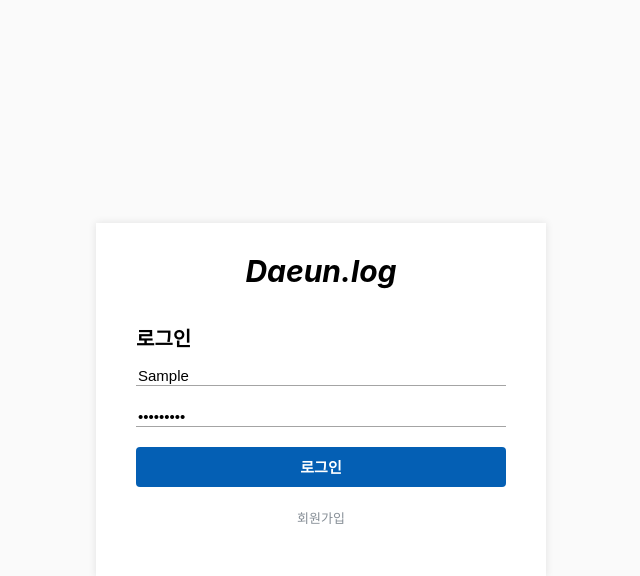
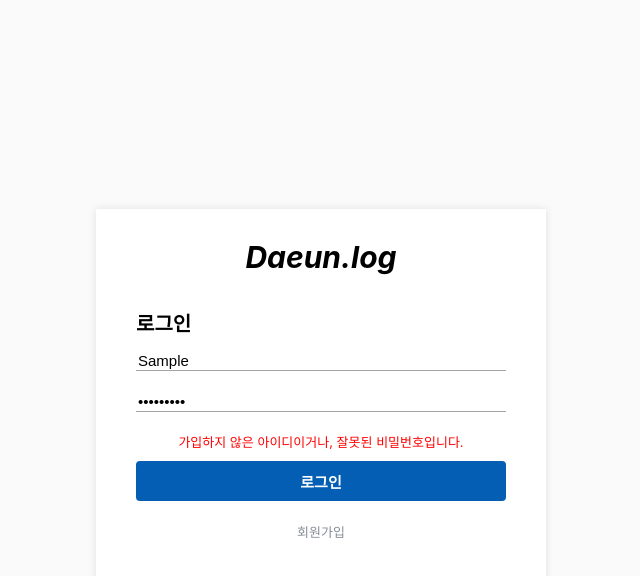
Before and after one commit to dekim1028/Blog, a React (Create React App) app in the folder blog-frontend/: page /login in a window 1280 px wide. Both pictures are taken after typing "Sample", "Sample123" into the empty fields and a click on the button "로그인". Shown: the top 576 px of the page, without its empty margins (319-959 px from the left). Built offline with nearby package versions, Linux system fonts and the light colour scheme; no server answers.

Commit message:
Implement membership authentication error message handling

```diff
--- a/blog-frontend/src/components/auth/AuthForm.js
+++ b/blog-frontend/src/components/auth/AuthForm.js
@@ -22,7 +22,13 @@ const AuthFooter = styled.div`
     }
 `;
 
-const AuthForm = ({type, form, onChange, onSubmit}) => {
+const ErrorBox = styled.div`
+    color:red;
+    font-size: 13px;
+    margin-bottom: 10px;
+`;
+
+const AuthForm = ({type, form, onChange, onSubmit, error}) => {
     return (
         <div className="AuthForm">
             <h1 className="type_text">
@@ -37,6 +43,7 @@ const AuthForm = ({type, form, onChange, onSubmit}) => {
                 {type==='signup'&&(
                     <InputBox name="username" type="text" placeholder="이름" value={form.username} onChange={onChange}/>
                 )}
+                {error&&<ErrorBox>{error}</ErrorBox>}
                 <button className="type_btn">
                     {type==='login'?'로그인':'회원가입'}
                 </button>
--- a/blog-frontend/src/containers/auth/LoginForm.js
+++ b/blog-frontend/src/containers/auth/LoginForm.js
@@ -1,12 +1,12 @@
-import React from 'react';
+import React, { useEffect, useState } from 'react';
+import { useDispatch, useSelector } from 'react-redux';
 import AuthForm from '../../components/auth/AuthForm';
-import { useDispatch, useSelector } from 'react-redux';
 import { changeField, initializeForm, login } from '../../modules/auth';
 import { check } from '../../modules/user';
-import { useEffect } from 'react';
 import { withRouter } from 'react-router-dom';
 
 const LoginForm = ({history}) => {
+    const [error, setError] = useState('');
     const dispatch = useDispatch();
 
     const {form, auth, authError, user} = useSelector(({auth,user})=>({
@@ -41,8 +41,7 @@ const LoginForm = ({history}) => {
 
     useEffect(()=>{
         if(authError){
-            console.log("오류발생");
-            console.log(authError);
+            setError("가입하지 않은 아이디이거나, 잘못된 비밀번호입니다.");
             return;
         }
         if(auth){
@@ -64,6 +63,7 @@ const LoginForm = ({history}) => {
             form={form}
             onChange={onChange}
             onSubmit={onSubmit}
+            error={error}
         />
     );
 };
--- a/blog-frontend/src/containers/auth/SignUpForm.js
+++ b/blog-frontend/src/containers/auth/SignUpForm.js
@@ -1,12 +1,12 @@
-import React from 'react';
+import React, { useEffect,useState } from 'react';
 import AuthForm from '../../components/auth/AuthForm';
 import { useDispatch, useSelector } from 'react-redux';
 import { changeField, initializeForm, signup } from '../../modules/auth';
 import { check } from '../../modules/user';
-import { useEffect } from 'react';
 import { withRouter } from 'react-router-dom';
 
 const SignUpForm = ({history}) => {
+    const [error, setError] = useState('');
     const dispatch = useDispatch();
 
     const {form, auth, authError, user} = useSelector(({auth, user})=>({
@@ -30,8 +30,16 @@ const SignUpForm = ({history}) => {
     const onSubmit = e =>{
         e.preventDefault();
         const {userid,password,passwordConfirm,username} = form;
+
+        if([userid,password,passwordConfirm,username].includes('')){
+            setError("빈칸을 모두 입력하세요.");
+            return;
+        }
         if(password!==passwordConfirm){
-            //TODO:오류처리
+            setError("비밀번호가 일치하지 않습니다.");
+            dispatch(changeField({form:"signup",key:"password",value:''}));
+            dispatch(changeField({form:"signup",key:"passwordConfirm",value:''}));
+            this.signUpRef.current.passwordRef.focus();
             return;
         }
         dispatch(signup({userid,password,username}));
@@ -43,8 +51,12 @@ const SignUpForm = ({history}) => {
 
     useEffect(()=>{
         if(authError){
-            console.log("오류발생");
-            console.log(authError);
+            if(authError.response.status===409){
+                setError("이미 사용중인 ID 입니다.");
+                return;
+            }
+            setError("회원가입에 실패하였습니다. 관리자에게 문의하세요.");
+            return;
         }
         if(auth){
             console.log("회원가입 성공");
@@ -65,6 +77,7 @@ const SignUpForm = ({history}) => {
             form={form}
             onChange={onChange}
             onSubmit={onSubmit}
+            error={error}
         />
     );
 };
```
